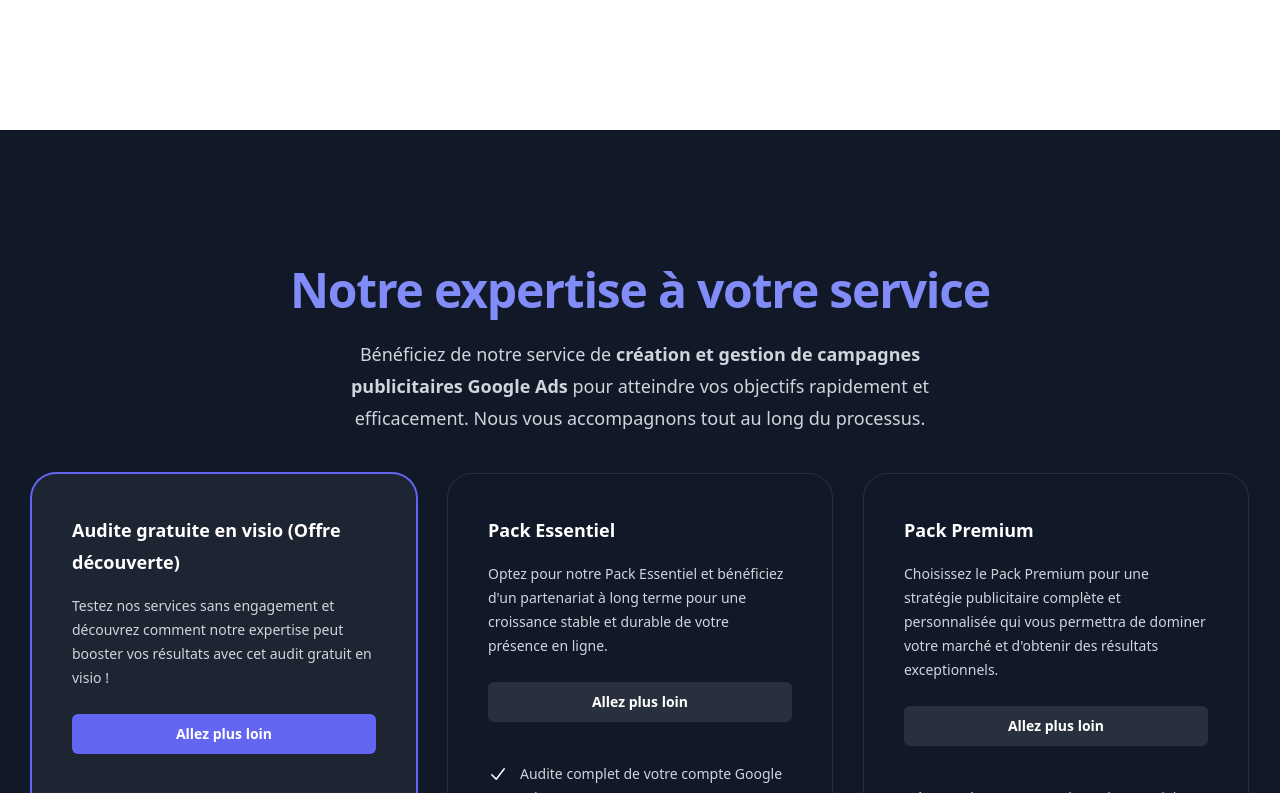
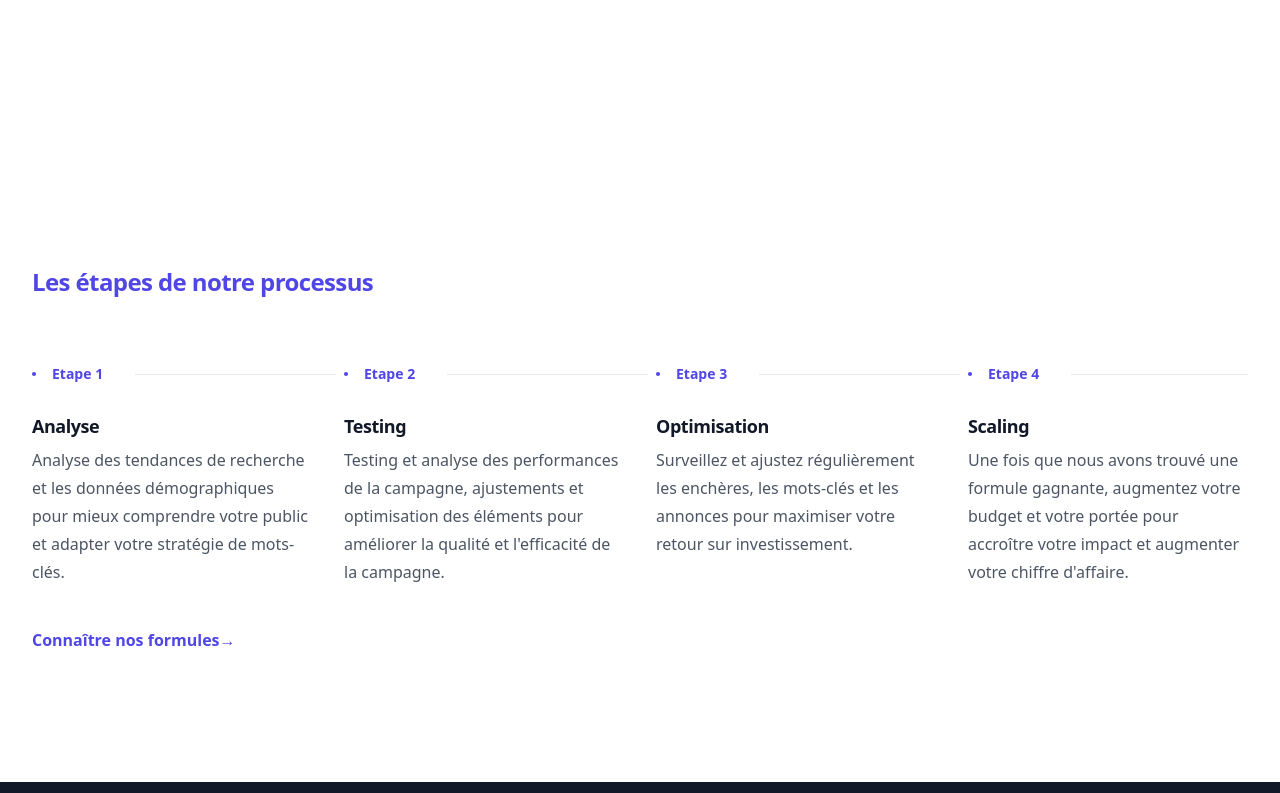
Before and after one commit to magicniclus/adsventure, a Next.js app: page / in a window 1280 px wide. Shown: the part 2087-2880 px from the top of the page. Built offline with nearby package versions, Linux system fonts and the light colour scheme.

Commit message:
Update index.js

```diff
--- a/pages/index.js
+++ b/pages/index.js
@@ -4,6 +4,7 @@ import Cta from "../components/Organisms/Cta";
 import Faq from "../components/Organisms/FAQ/Faq";
 import Prestations from "../components/Organisms/Prestations";
 import Testimonials from "../components/Organisms/Testimonials";
+import Timeline from "../components/Organisms/Timeline";
 
 export default function Home() {
   return (
@@ -13,6 +14,7 @@ export default function Home() {
       withHero={true}
     >
       <ContentSection />
+      <Timeline />
       <Prestations />
       <Faq />
       <Testimonials />
```
